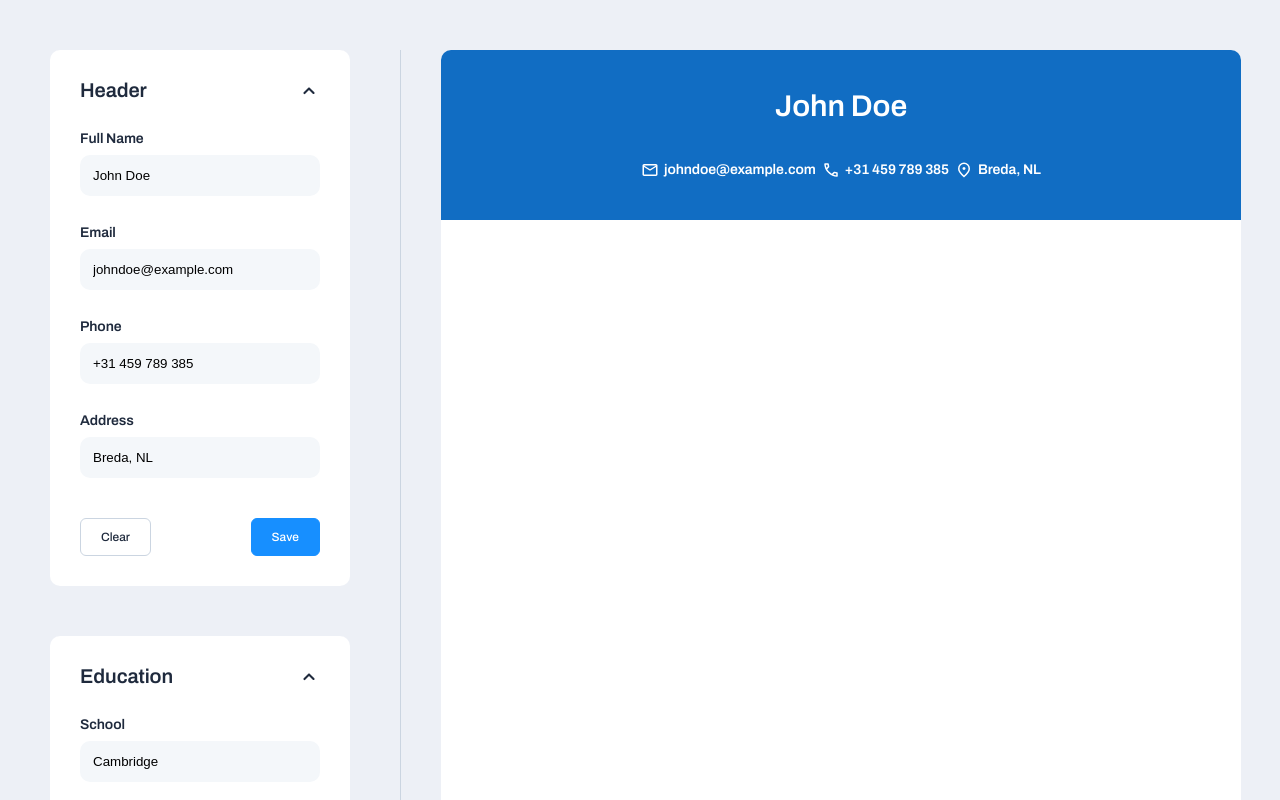
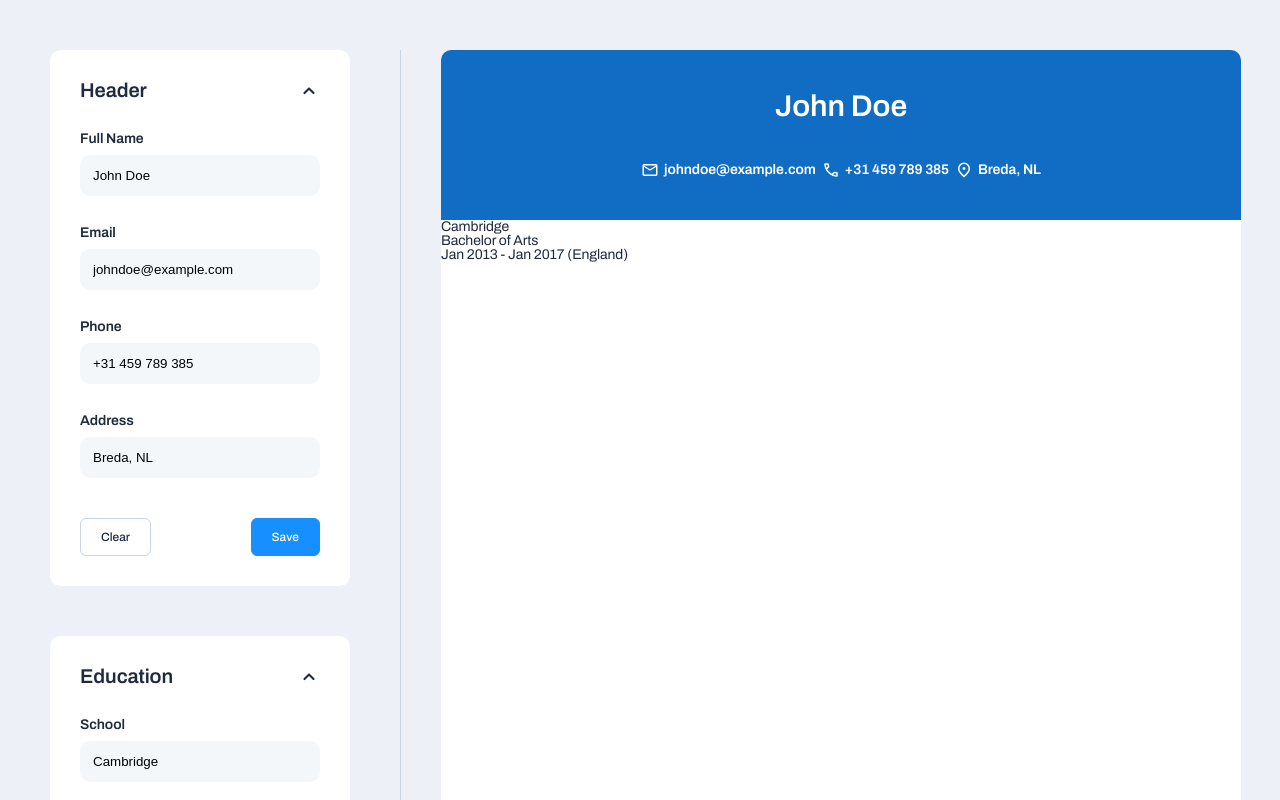
Before and after one commit to amadeuio/make-your-cv, a React (Vite) app: page / in a window 1280 px wide. Shown: the top 800 px of the page. Built offline with nearby package versions, Linux system fonts and the light colour scheme.

Commit message:
Add initial EducationCv component

```diff
--- a/src/App.tsx
+++ b/src/App.tsx
@@ -2,6 +2,7 @@ import HeaderForm from "./components/HeaderForm";
 import EducationForm from "./components/EducationForm";
 import ExperienceForm from "./components/ExperienceForm";
 import HeaderCv from "./components/HeaderCv";
+import EducationCv from "./components/EducationCv";
 
 import { useState, createContext } from "react";
 
@@ -44,6 +45,7 @@ function Cv() {
   return (
     <div className="cv">
       <HeaderCv />
+      <EducationCv />
     </div>
   );
 }
--- /dev/null
+++ b/src/components/EducationCv.tsx
@@ -0,0 +1,19 @@
+import { useContext } from "react";
+import { FormDataContext } from "../App";
+
+function EducationCv() {
+  const { educationData } = useContext(FormDataContext)!;
+  const { school, qualification, startDate, endDate, location } = educationData;
+
+  return (
+    <div className="education-cv">
+      <div className="education-item">{school}</div>
+      <div className="education-item">{qualification}</div>
+      <div className="education-item">
+        {startDate} - {endDate} ({location})
+      </div>
+    </div>
+  );
+}
+
+export default EducationCv;
```
